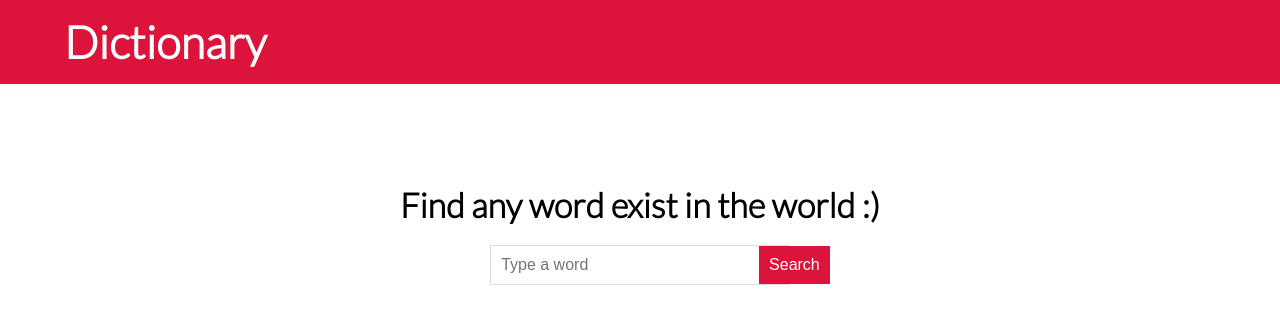
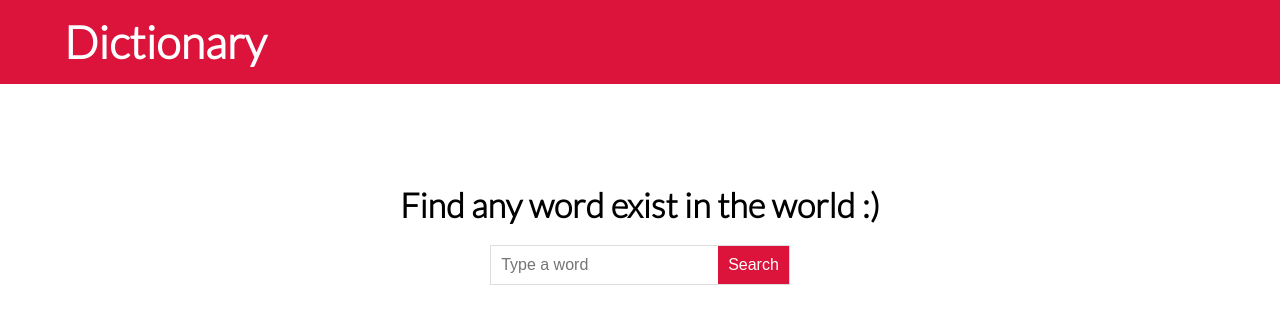
Before and after one commit to ahmadparvej/dictionary-app, a plain HTML site: page index.html in a window 1280 px wide. Drawn offline with Linux system fonts and the light colour scheme.

Commit message:
all changes applied

```diff
--- a/css/style.css
+++ b/css/style.css
@@ -23,6 +23,7 @@ nav{
 }
 section.input{
     padding-top: 100px;
+    margin: 0 auto;
 }
 h2{
     text-align: center;
@@ -30,8 +31,6 @@ h2{
 }
 .form_wrap{
     display: flex;
-    justify-content: center;
-    margin:0 auto;
 }
 .input_wrap{
     display: flex;
@@ -43,8 +42,7 @@ input{
     border: none;
     padding:10px;
     font-size: 16px;
-    min-width: 80%;
-    min-width: 90%;
+    min-width: 60%;
     outline: none;
 }
 button#search{
```
Also changed, not shown: complete.txt (deleted).
